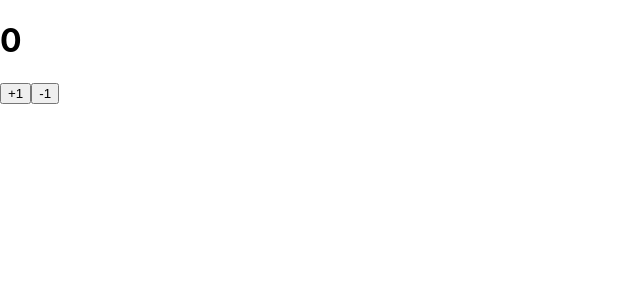
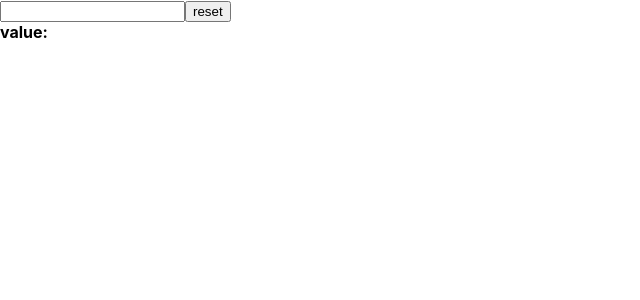
Before and after one commit to h-yes-oo/learn-react, a React (Create React App) app in the folder begin-react/: page / in a window 1280 px wide. Shown: the top 300 px of the page, without its empty margins (0-640 px from the left). Built offline with nearby package versions, Linux system fonts and the light colour scheme.

Commit message:
config changed

```diff
--- a/begin-react/src/App.js
+++ b/begin-react/src/App.js
@@ -1,12 +1,13 @@
 import React from 'react';
 import Hello from './Hello';
 import Counter from './Counter';
+import InputSample from './InputSample';
 import './App.css';
 
 function App() {
   return (
     <>
-      <Counter />
+      <InputSample />
     </>
   );
 }
```
Also changed, not shown: 2 other files (tests, documents, lock files or other folders).
